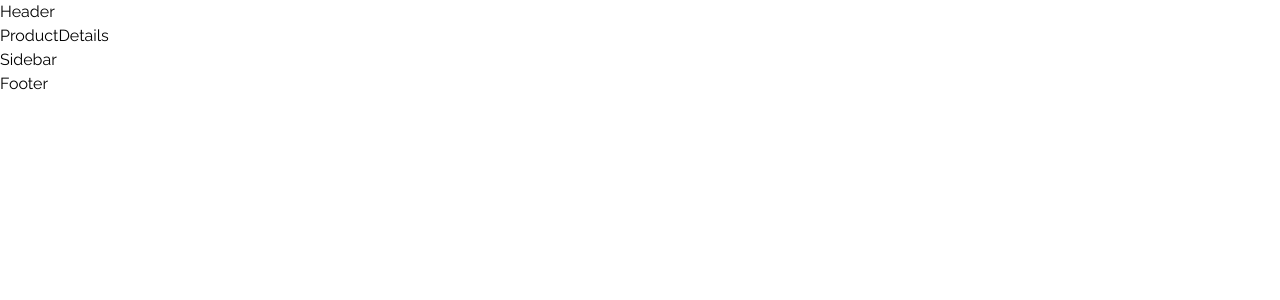
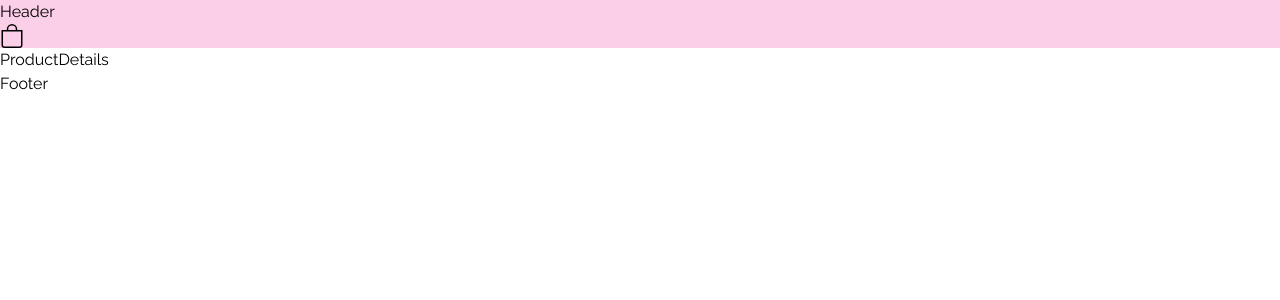
Before and after one commit to safchik/shopapp, a React (Create React App) app: page /product/1 in a window 1280 px wide. Shown: the top 300 px of the page. Built offline with nearby package versions, Linux system fonts and the light colour scheme; no server answers.

Commit message:
sidebar logic implemented

```diff
--- a/src/components/Header.jsx
+++ b/src/components/Header.jsx
@@ -1,8 +1,16 @@
-import React from 'react'
+import React, { useContext } from 'react'
+import { SidebarContext } from '../contexts/SidebarContext'
+import { BsBag } from 'react-icons/bs';
 
 const Header = () => {
+    const { isOpen, setIsOpen } = useContext(SidebarContext);
     return (
-        <div>Header</div>
+        <header className='bg-pink-200'>
+            <div>Header</div>
+            <div onClick={() => setIsOpen(!isOpen)} className='cursor-pointer flex relative'>
+                <BsBag className='text-2xl' />
+            </div>
+        </header>
     )
 }
 
--- a/src/components/Sidebar.jsx
+++ b/src/components/Sidebar.jsx
@@ -1,9 +1,22 @@
-import React from 'react'
+import React, { useContext } from 'react'
+import { Link } from 'react-router-dom'
+import { IoMdArrowForward } from 'react-icons/io'
+import { FiTrash2 } from 'react-icons/io'
+import CartItem from '../components/CartItem'
+import { SidebarContext } from '../contexts/SidebarContext'
 
 const Sidebar = () => {
+    const { isOpen, handleClose } = useContext(SidebarContext)
     return (
-        <div>Sidebar</div>
-    )
+        <div className={`${isOpen ? 'right-0' : '-right-full'} w-full bg-white fixed top-0 h-full shadow-2xl md:w-[35vw] xl:max-w-[30vw] transition-all duration-300 z-20 px-4 lg:px-[35px]`}>
+            <div className='flex items-center justify-between py-6 border-b'>
+                <div className='uppercase text-sm font-semibold'>Shopping Bag (0)</div>
+                <div onClick={handleClose} className='cursor-pointer w-8 h-8 flex justify-center items-center'>
+                    <IoMdArrowForward className='text-2xl' />
+                </div>
+            </div>
+        </div>
+    );
 }
 
 export default Sidebar
--- a/src/contexts/SidebarContext.jsx
+++ b/src/contexts/SidebarContext.jsx
@@ -1,9 +1,13 @@
-import React from 'react'
+import React, { createContext, useState } from 'react'
+export const SidebarContext = createContext();
 
-const SidebarContext = () => {
-    return (
-        <div>SidebarContext</div>
-    )
+const SidebarProvider = ({ children }) => {
+    const [isOpen, setIsOpen] = useState(false);
+    const handleClose = () => {
+        setIsOpen(false);
+    }
+
+    return <SidebarContext.Provider value={{ isOpen, setIsOpen, handleClose }}>{children}</SidebarContext.Provider>
 }
 
-export default SidebarContext
+export default SidebarProvider;
--- a/src/index.js
+++ b/src/index.js
@@ -2,15 +2,19 @@
 import ReactDOM from 'react-dom/client';
 import './index.css';
 import App from './App';
+
 import ProductProvider from './contexts/ProductContext';
+import SidebarProvider from './contexts/SidebarContext';
 
 
 const root = ReactDOM.createRoot(document.getElementById('root'));
 root.render(
-  <ProductProvider>
-    <React.StrictMode>
-      <App />
-    </React.StrictMode>
+  <SidebarProvider>
+    <ProductProvider>
+      <React.StrictMode>
+        <App />
+      </React.StrictMode>
 
-  </ProductProvider>
+    </ProductProvider>
+  </SidebarProvider>
 );
```
